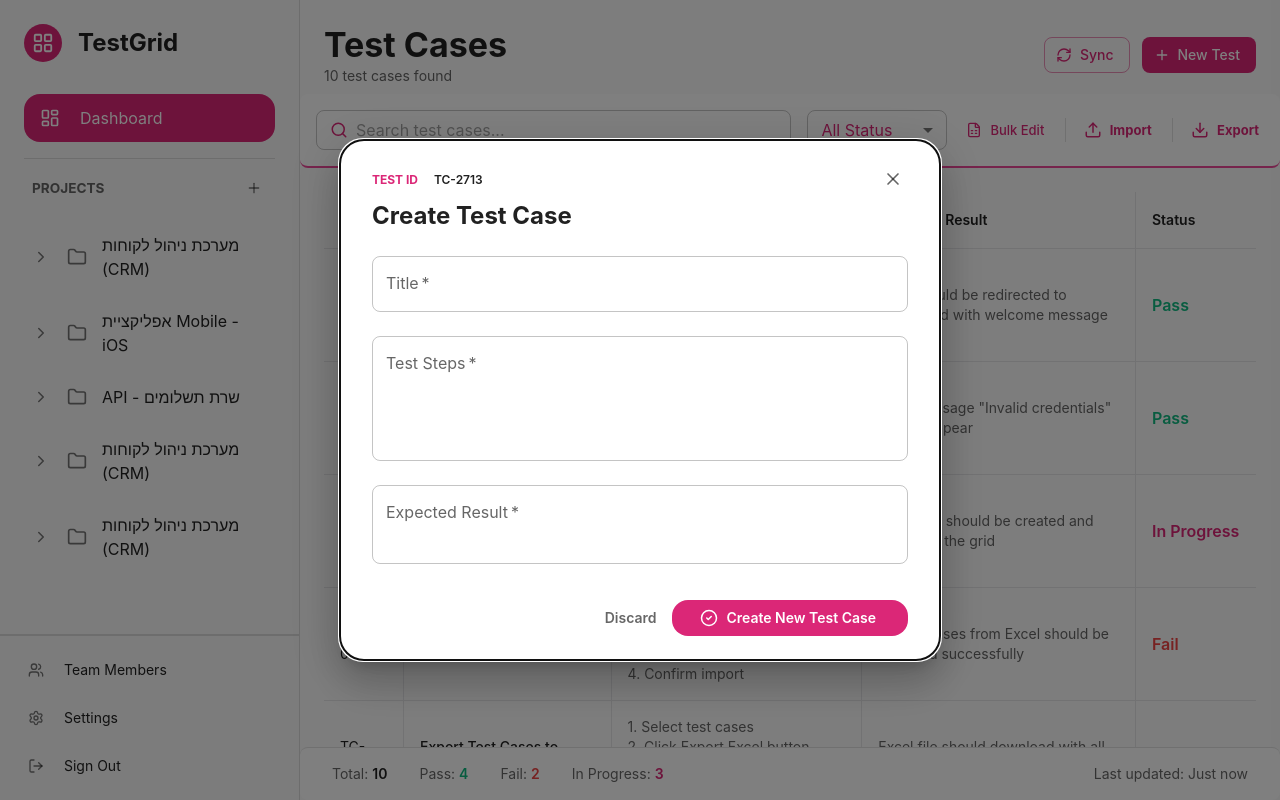
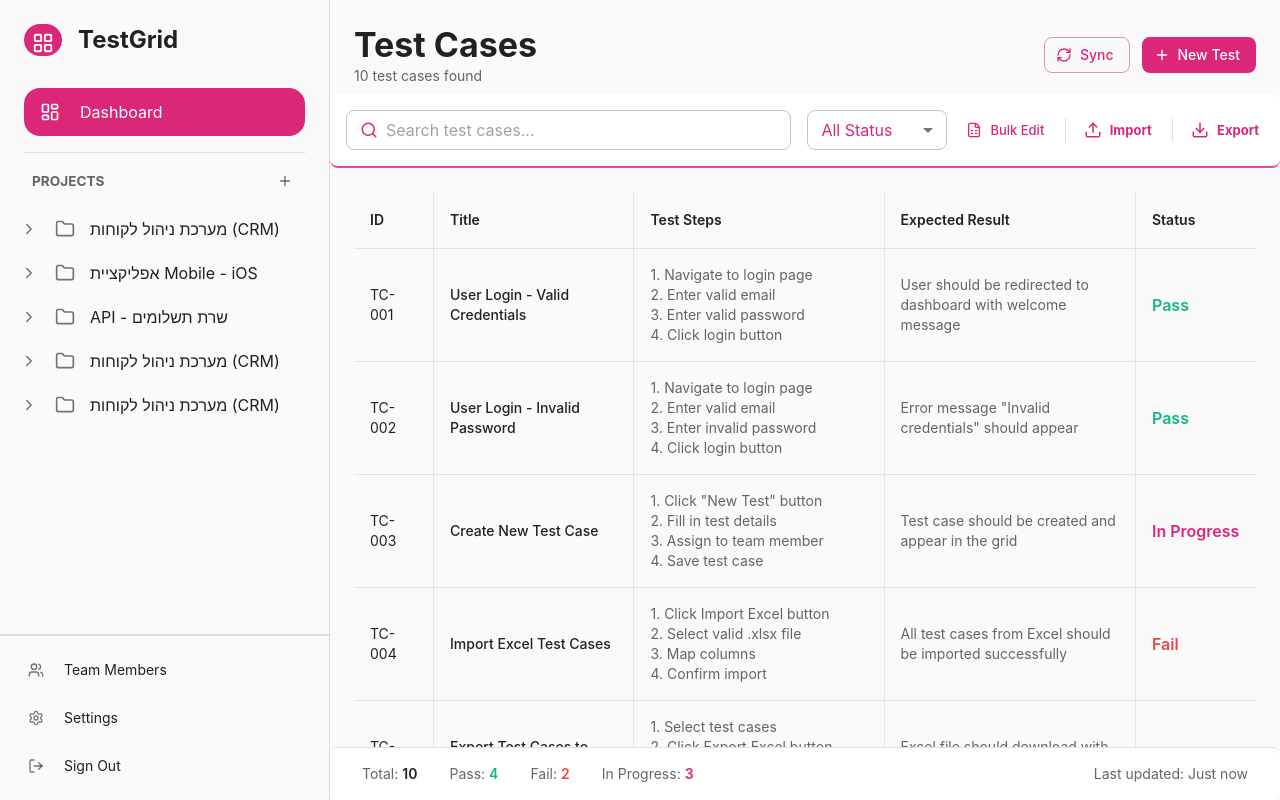
Before and after one commit to TamarGrossman12345/TestGrid-frontend, a React (Vite) app: page / in a window 1280 px wide. Built offline with nearby package versions, Linux system fonts and the light colour scheme.

Commit message:
fixing padding issues

```diff
--- a/src/components/layout/Sidebar.tsx
+++ b/src/components/layout/Sidebar.tsx
@@ -33,7 +33,7 @@ interface Project {
   files: TestFile[];
 }
 
-const DRAWER_WIDTH = 300;
+const DRAWER_WIDTH = 330;
 
 const Sidebar = ({ projects }: { projects: Project[] }) => {
   const [openProject, setOpenProject] = useState<string | null>(null);
@@ -64,6 +64,9 @@ const Sidebar = ({ projects }: { projects: Project[] }) => {
               p: 1,
               borderRadius: 5,
               paddingBottom: 0.3,
+              display: "flex",
+              alignItems: "center",
+              justifyContent: "center",
             }}
           >
             <LayoutGrid color="white" size={22} />
@@ -109,7 +112,13 @@ const Sidebar = ({ projects }: { projects: Project[] }) => {
           >
             PROJECTS
           </Typography>
-          <IconButton size="small">
+          <IconButton
+            size="small"
+            sx={{
+              "&:hover": { bgcolor: "primary.light", color: "white" },
+              p: 0.5,
+            }}
+          >
             <Plus size={16} />
           </IconButton>
         </Box>
@@ -118,10 +127,17 @@ const Sidebar = ({ projects }: { projects: Project[] }) => {
       <Box sx={{ flexGrow: 1, overflowY: "auto", px: 2, mb: 1 }}>
         <List disablePadding>
           {projects.map((project) => (
-            <Box key={project.id} sx={{ mt: 0.5 }}>
+            <Box key={project.id} sx={{ mb: 0.5 }}>
               <ListItemButton
                 onClick={() => handleProjectClick(project.id)}
-                sx={{ borderRadius: 2 }}
+                sx={{
+                  borderRadius: 2,
+                  p: 0.5,
+                  "&:hover .add-folder-btn": {
+                    opacity: 1,
+                    visibility: "visible",
+                  },
+                }}
               >
                 <ListItemIcon sx={{ minWidth: 35 }}>
                   {openProject === project.id ? (
@@ -133,7 +149,26 @@ const Sidebar = ({ projects }: { projects: Project[] }) => {
                 <ListItemIcon sx={{ minWidth: 35 }}>
                   <Folder size={20} />
                 </ListItemIcon>
+
                 <ListItemText primary={project.name} />
+
+                <IconButton
+                  className="add-folder-btn"
+                  size="small"
+                  onClick={(e) => {
+                    e.stopPropagation();
+                    console.log("Create folder in:", project.name);
+                  }}
+                  sx={{
+                    opacity: 0,
+                    visibility: "hidden",
+                    transition: "all 0.2s ease-in-out",
+                    "&:hover": { bgcolor: "primary.light", color: "white" },
+                    p: 0.5,
+                  }}
+                >
+                  <Plus size={14} />
+                </IconButton>
               </ListItemButton>
 
               <Collapse
@@ -141,7 +176,7 @@ const Sidebar = ({ projects }: { projects: Project[] }) => {
                 timeout="auto"
                 unmountOnExit
               >
-                <List component="div" disablePadding sx={{ pl: 4 }}>
+                <List component="div" disablePadding sx={{ pl: 5 }}>
                   {project.files.map((file) => (
                     <ListItemButton
                       key={file.id}
@@ -152,7 +187,12 @@ const Sidebar = ({ projects }: { projects: Project[] }) => {
                       </ListItemIcon>
                       <ListItemText
                         primary={file.name}
-                        slotProps={{ primary: { fontSize: "0.9rem" } }}
+                        slotProps={{
+                          primary: {
+                            fontSize: "0.9rem",
+                            color: "text.secondary",
+                          },
+                        }}
                       />
                     </ListItemButton>
                   ))}
--- a/src/pages/WorkSpace.tsx
+++ b/src/pages/WorkSpace.tsx
@@ -19,7 +19,7 @@ export const WorkSpace = ({ testCases, users, projects }: WorkSpaceProps) => {
   const [NewTestCases, setNewTestCases] = useState(testCases); // סטייט שנועד כדי לסנכרן את הטבלה כשמוסיפים טסט חדש בדילאוגג
   const [searchQuery, setSearchQuery] = useState("");
   const [filterStatus, setFilterStatus] = useState("all");
-  const [showNewTestDialog, setShowNewTestDialog] = useState(true);
+  const [showNewTestDialog, setShowNewTestDialog] = useState(false);
 
   const filteredTestCases = useMemo(() => {
     return testCases.filter((tc) => {
--- a/src/types/index.ts
+++ b/src/types/index.ts
@@ -26,6 +26,7 @@ export interface TestFile {
 export interface Project {
   id: string;
   name: string;
+  description?: string;
   files: TestFile[];
   isPrivate?: boolean;
 }
```
